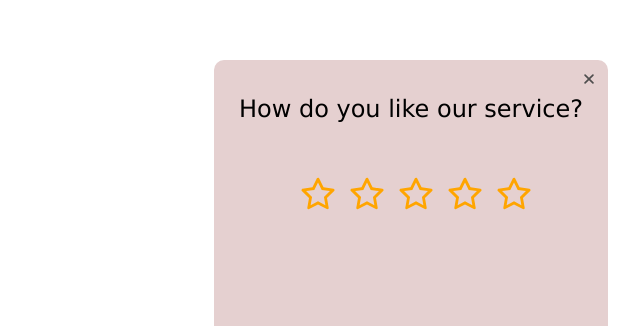
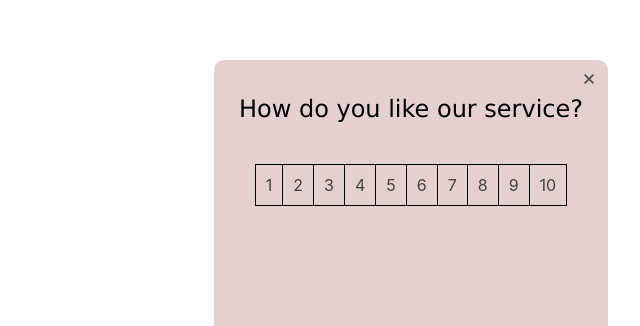
Before and after one commit to msafi04/widgetClient, a React (Create React App) app: page / in a window 1280 px wide. Shown: the part 474-800 px from the top of the page, without its empty margins (640-1280 px from the left). Built offline with nearby package versions, Linux system fonts and the light colour scheme; some icons are missing.

Commit message:
new build

```diff
--- a/src/App.js
+++ b/src/App.js
@@ -5,6 +5,9 @@ import Popup from "./components/popup/Popup"
 function App() {
 
   const [closePopup, setClosePopup] = useState(false)
+
+  const config = window.bundleConfig
+  console.log(config)
   return (
     <div>
       { !closePopup && <Popup closePopup={closePopup} setClosePopup={setClosePopup} />}
--- a/src/components/popup/Popup.js
+++ b/src/components/popup/Popup.js
@@ -1,12 +1,12 @@
 import React, { useState } from "react";
 import { IoClose } from "react-icons/io5";
-import { FaMinus, FaWindowMaximize, FaCircleArrowRight } from "react-icons/fa6";
+import { FaMinus, FaCircleArrowRight } from "react-icons/fa6";
 
 import "./popup.css";
 import Ratings from "../ratings/Ratings";
 import RatingIcons from "../ratingIcons/RatingIcons";
 
-const Popup = ({ closePopup, setClosePopup }) => {
+const Popup = ({ closePopup, setClosePopup, iconType = "scale" }) => {
   const [selectedNumber, setSelectedNumber] = useState(0);
   const [minimizePopup, setMinimizePopup] = useState(false);
   const [clickNext, setClickNext] = useState(false);
@@ -68,12 +68,6 @@ const Popup = ({ closePopup, setClosePopup }) => {
               onClick={() => setMinimizePopup((prev) => !prev)}
             />
           ) : null
-          // (
-          // <FaWindowMaximize
-          //   className="maxBtn"
-          //   onClick={() => setMinimizePopup((prev) => !prev)}
-          // />
-          //)
         }
         <IoClose
           className="popup-closeBtn"
@@ -87,19 +81,24 @@ const Popup = ({ closePopup, setClosePopup }) => {
             How do you like our service?
           </p>
           <div className="popup-feedback">
-            {/* <Ratings
+          {
+            iconType === "scale" ? (
+              <Ratings
               selectedNumber={selectedNumber}
               setSelectedNumber={setSelectedNumber}
-            /> */}
-            <RatingIcons
+            />
+            ) : (
+              <RatingIcons
               iconCount={5}
-              iconType={"star"}
+              iconType={iconType}
               iconNoFillColor={"orange"}
               iconFillColor={"orange"}
               iconSize={"40px"}
               selectedNumber={selectedNumber}
               setSelectedNumber={setSelectedNumber}
             />
+            )
+          }
           </div>
           <FaCircleArrowRight
             className="popup-nextStep"
```
Also changed, not shown: src/components/ratingIcons/RatingIcons.js (+4 -6 lines).
